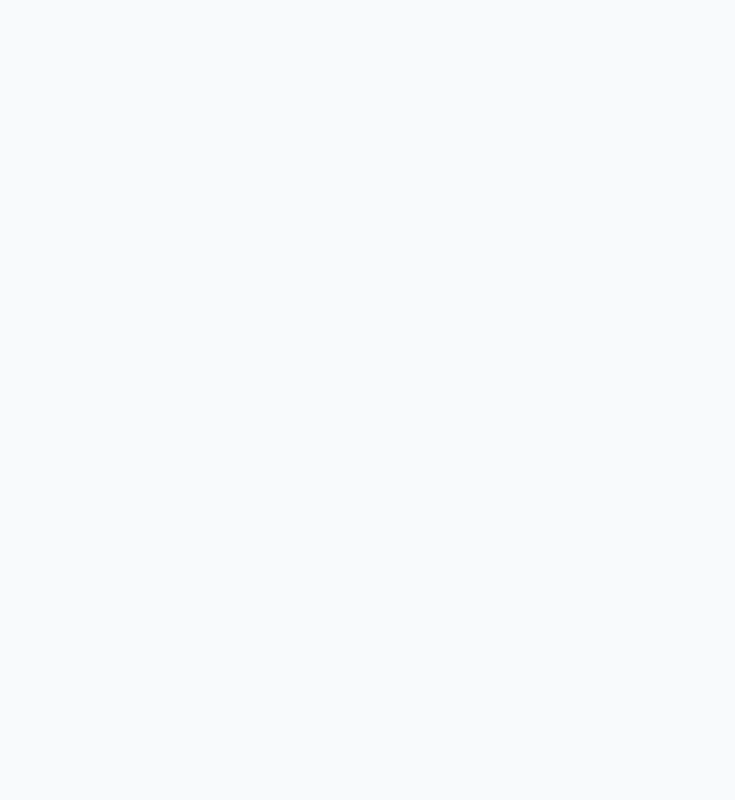
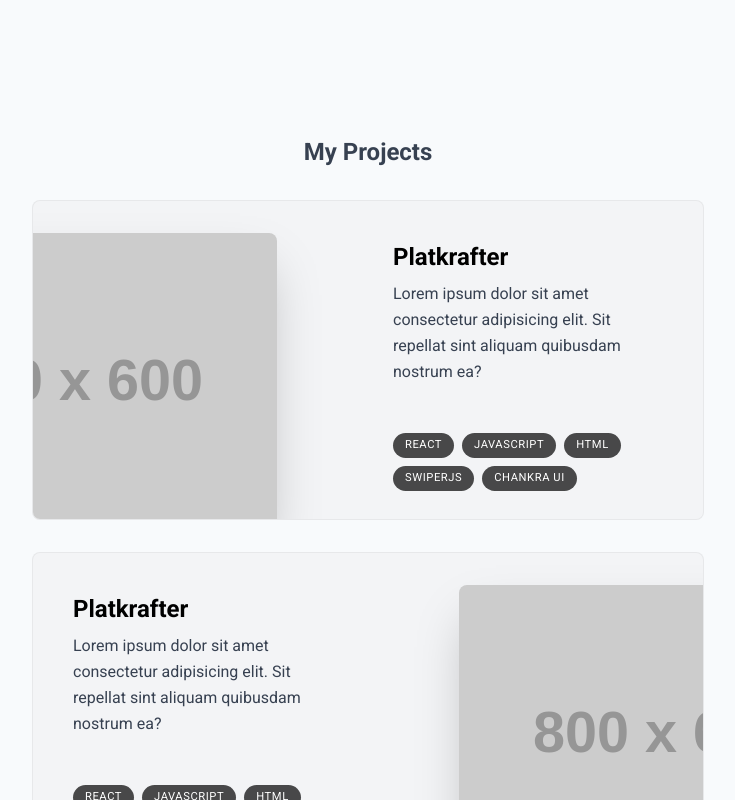
Before and after one commit to Tapishagrawal/Tapishagrawal.github.io, a React (Create React App) app: page / in a window 1280 px wide. Shown: the part 1140-1940 px from the top of the page, without its empty margins (272-1007 px from the left). Before the commit the page ends 1276 px from the top, so only its background shows below. Built offline with nearby package versions, Linux system fonts and the light colour scheme.

Commit message:
about skill project sections added

```diff
--- a/src/App.js
+++ b/src/App.js
@@ -4,6 +4,8 @@
 import About from './Pages/About';
 import Home from './Pages/Home';
 import { BluerBackground } from './components/BluerBackground';
+import { Projects } from './Pages/Projects';
+import { Skills } from './Pages/Skills';
 
 function App() {
   return (
@@ -13,7 +15,8 @@
       <Home/>
       <SectionDivider/>
       <About/>
-
+      <Projects/>
+      <Skills/>
     </>
   );
 }
--- a/src/Pages/About.jsx
+++ b/src/Pages/About.jsx
@@ -1,14 +1,22 @@
 import React from 'react'
-import { SectionHeading } from '../components/SectionHeading'
+import { motion } from "framer-motion"
+import { SectionHeading } from '../components/SectionHeading';
+
 
 export default function About() {
     return (
-        <section id='about' className='mb-28 max-w-[43.1rem] m-auto text-center leading-8 sm:mb-40 '>
-            <SectionHeading>About Me</SectionHeading>
-            <p className='mb-3'>After graduating with a degree in B.Tech, I decided to pursue my passion for programming.I enrolled in a coding bootcamp known as a <span className='font-medium'>Masai School</span> and learned <span className='font-medium'>full-stack web development</span> My <span className='italic'>favorite part of programming</span> is the problem-solving aspect. I <span className='underline'>love</span> the feeling Finally, figure out a solution to a problem. My core stack is <span className='font-medium'> JavaScript, React, Node.js and MongoDB.</span> I also familiar with Typescript.
-            I'm always looking to learn new technologies. I am currently looking for a <span className='font-medium'> full-time position</span> as a software developer.
-            </p>
-            <p> When <span className='italic'>I'm not coding,</span> i enjoy playing video games, and watching movies. i also enjoy <span className='font-bold'>learning new things.</span> I am currently learning how to play the guitar.</p>
-        </section>
+        <>
+            <motion.section
+                initial={{ opacity: 0, y: 100 }}
+                animate={{ opacity: 1, y: 0 }}
+                transition={{ delay: 0.175 }}
+                id='about' className='mb-28 max-w-[43.1rem] m-auto text-center leading-8 sm:mb-40 '>
+                <SectionHeading>About Me</SectionHeading>
+                <p className='mb-3'>After graduating with a degree in B.Tech, I decided to pursue my passion for programming.I enrolled in a coding bootcamp known as a <span className='font-medium'>Masai School</span> and learned <span className='font-medium'>full-stack web development</span> My <span className='italic'>favorite part of programming</span> is the problem-solving aspect. I <span className='underline'>love</span> the feeling Finally, figure out a solution to a problem. My core stack is <span className='font-medium'> JavaScript, React, Node.js and MongoDB.</span> I also familiar with Typescript.
+                    I'm always looking to learn new technologies. I am currently looking for a <span className='font-medium'> full-time position</span> as a software developer.
+                </p>
+                <p> When <span className='italic'>I'm not coding,</span> i enjoy playing video games, and watching movies. i also enjoy <span className='font-bold'>learning new things.</span> I am currently learning how to play the guitar.</p>
+            </motion.section>
+        </>
     )
 }
--- /dev/null
+++ b/src/Pages/Projects.jsx
@@ -0,0 +1,15 @@
+import React from 'react';
+import { SectionHeading } from '../components/SectionHeading';
+import { Project } from '../components/Project';
+
+export const Projects = () => {
+    return (
+        <section id="projects">
+            <SectionHeading>My Projects</SectionHeading>
+            <Project />
+            <Project />
+            <Project />
+            <Project />
+        </section>
+    )
+}
--- /dev/null
+++ b/src/Pages/Skills.jsx
@@ -0,0 +1,53 @@
+import React from 'react'
+import { motion } from "framer-motion"
+import { SectionHeading } from '../components/SectionHeading';
+
+const skillsData = [
+    "HTML",
+    "CSS",
+    "JavaScript",
+    "TypeScript",
+    "React",
+    "Node.js",
+    "GitHub",
+    "Tailwind",
+    "MongoDB",
+    "Redux",
+    "Express",
+    "ChakraUI"
+]
+
+export const Skills = () => {
+    const fadeInAnimationVariants = {
+        initial:{
+            opacity:0,
+            y:100
+        },
+        animate:(index)=>({
+            opacity:1,
+            y:0,
+            transition:{
+                delay:0.05*index
+            }
+        }),
+    }
+    return (
+        <section id="skills"
+            className='mb-28 max-w-[53rem] scroll-mt-28 text-center sm:mb-40 m-auto'
+        >
+            <SectionHeading>My Skills</SectionHeading>
+            <ul className='flex flex-wrap justify-center gap-2 text-lg text-gray-800'>
+                {
+                    skillsData.map((skill, index) => (
+                        <motion.li
+                            variants={fadeInAnimationVariants}
+                            initial="initial"
+                            whileInView="animate"
+                            custom={index}
+                            className='bg-white border border-black/[0.1] rounded-xl px-5 py-3' key={index}>{skill}</motion.li>
+                    ))
+                }
+            </ul>
+        </section>
+    )
+}
--- a/src/components/Header.jsx
+++ b/src/components/Header.jsx
@@ -12,12 +12,12 @@
         hash: "#about"
     },
     {
+        name: "Projects",
+        hash: "#projects"
+    },
+    {
         name: "Skills",
         hash: "#skills"
-    },
-    {
-        name: "Projects",
-        hash: "#projects"
     },
     {
         name: "Contact",
--- /dev/null
+++ b/src/components/Project.jsx
@@ -0,0 +1,50 @@
+import { useScroll, motion, useTransform } from 'framer-motion'
+import React, { useRef } from 'react'
+
+export const Project = () => {
+    const ref = useRef(null);
+    const { scrollYProgress } = useScroll({
+        target: ref,
+        offset: ["0 1", "1.33 1"]
+    })
+    const scaleProgress = useTransform(scrollYProgress, [0, 1], [0.5, 1])
+    const opacityProgress = useTransform(scrollYProgress, [0, 1], [0.6, 1])
+    return (
+        <motion.section
+            ref={ref}
+            style={{
+                scale: scaleProgress,
+                opacity: opacityProgress
+            }}
+            className='group mb-3 sm:mb-8 last:mb-40'
+        >
+            <div
+                className='bg-gray-100 max-w-[42rem] m-auto border border-black/5 rounded-lg   overflow-hidden sm:pr-8 relative sm:h-[20rem] hover:bg-gray-200 transition'>
+                <div className='pt-4 pb-7 px-5 sm:pl-10 sm:pr-2 sm:pt-10 sm:max-w-[50%] flex flex-col h-full group-even:ml-[20rem]'>
+                    <h3 className='text-2xl font-semibold'>Platkrafter</h3>
+                    <p className='mt-2 leading-relaxed text-gray-700'>Lorem ipsum dolor sit amet consectetur adipisicing elit. Sit repellat sint aliquam quibusdam nostrum ea?</p>
+                    <ul className='flex flex-wrap mt-4 gap-2 sm:mt-auto'>
+                        <li className='bg-black/[0.7] px-3 py-1 text-[0.7rem] uppercase tracking-wider text-white rounded-full '>react</li>
+                        <li className='bg-black/[0.7] px-3 py-1 text-[0.7rem] uppercase tracking-wider text-white rounded-full '>JavaScript</li>
+                        <li className='bg-black/[0.7] px-3 py-1 text-[0.7rem] uppercase tracking-wider text-white rounded-full '>Html</li>
+                        <li className='bg-black/[0.7] px-3 py-1 text-[0.7rem] uppercase tracking-wider text-white rounded-full '>SwiperJs</li>
+                        <li className='bg-black/[0.7] px-3 py-1 text-[0.7rem] uppercase tracking-wider text-white rounded-full '>Chankra UI</li>
+                    </ul>
+                </div>
+                <img src="http://placehold.co/800x600/png" className='absolute top-8 -right-40 w-[25.25rem] rounded-t-lg shadow-2xl transition
+                group-even:right-[initial]
+                group-hover:scale-[1.04]
+                group-even:-left-40
+
+                group-hover:-translate-x-3
+                group-hover:translate-y-3
+                group-hover:-rotate-2
+
+                group-even:group-hover:translate-x-3
+                group-even:group-hover:translate-y-3
+                group-even:group-hover:rotate-2
+                ' />
+            </div>
+        </motion.section>
+    )
+}
```
